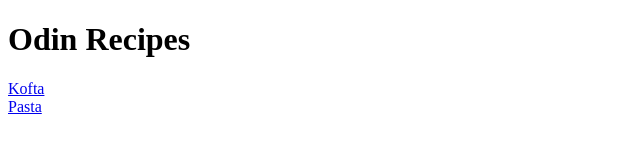
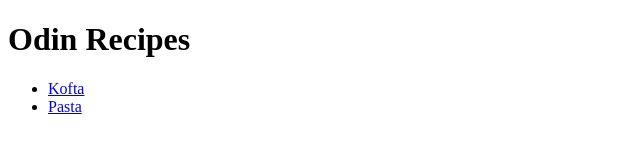
Before and after one commit to YasserRated/odin-recipes, a plain HTML site: page index.html in a window 1280 px wide. Shown: the whole page, without its empty margins (0-640 px from the left). Drawn offline with Linux system fonts and the light colour scheme.

Commit message:
Refactor navigation links into a list for better structure

```diff
--- a/index.html
+++ b/index.html
@@ -7,8 +7,9 @@
 </head>
 <body>
     <h1>Odin Recipes</h1>
-    <a href="recipes/Kofta.html">Kofta</a>
-    <br>
-    <a href="recipes/Pasta.html">Pasta</a>
+    <ul>
+        <li><a href="recipes/Kofta.html">Kofta</a></li>
+        <li><a href="recipes/Pasta.html">Pasta</a></li>
+    </ul>
 </body>
 </html>
```
